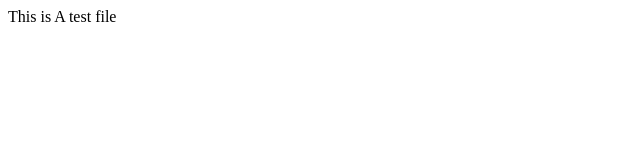
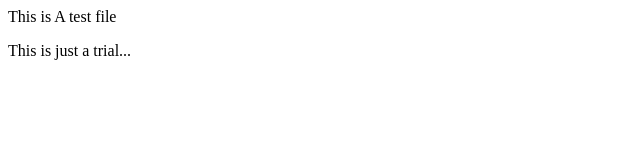
Before and after one commit to harikesh8044/test2-repo, a plain HTML site: page index.html in a window 1280 px wide. Shown: the whole page, without its empty margins (0-640 px from the left). Drawn offline with Linux system fonts and the light colour scheme.

Commit message:
New Feartue

```diff
--- a/index.html
+++ b/index.html
@@ -10,5 +10,6 @@
   </head>
   <body>
     <p> This is A test file </p>
+    <p>This is just a trial...</p>
   </body>
 </html>
```
